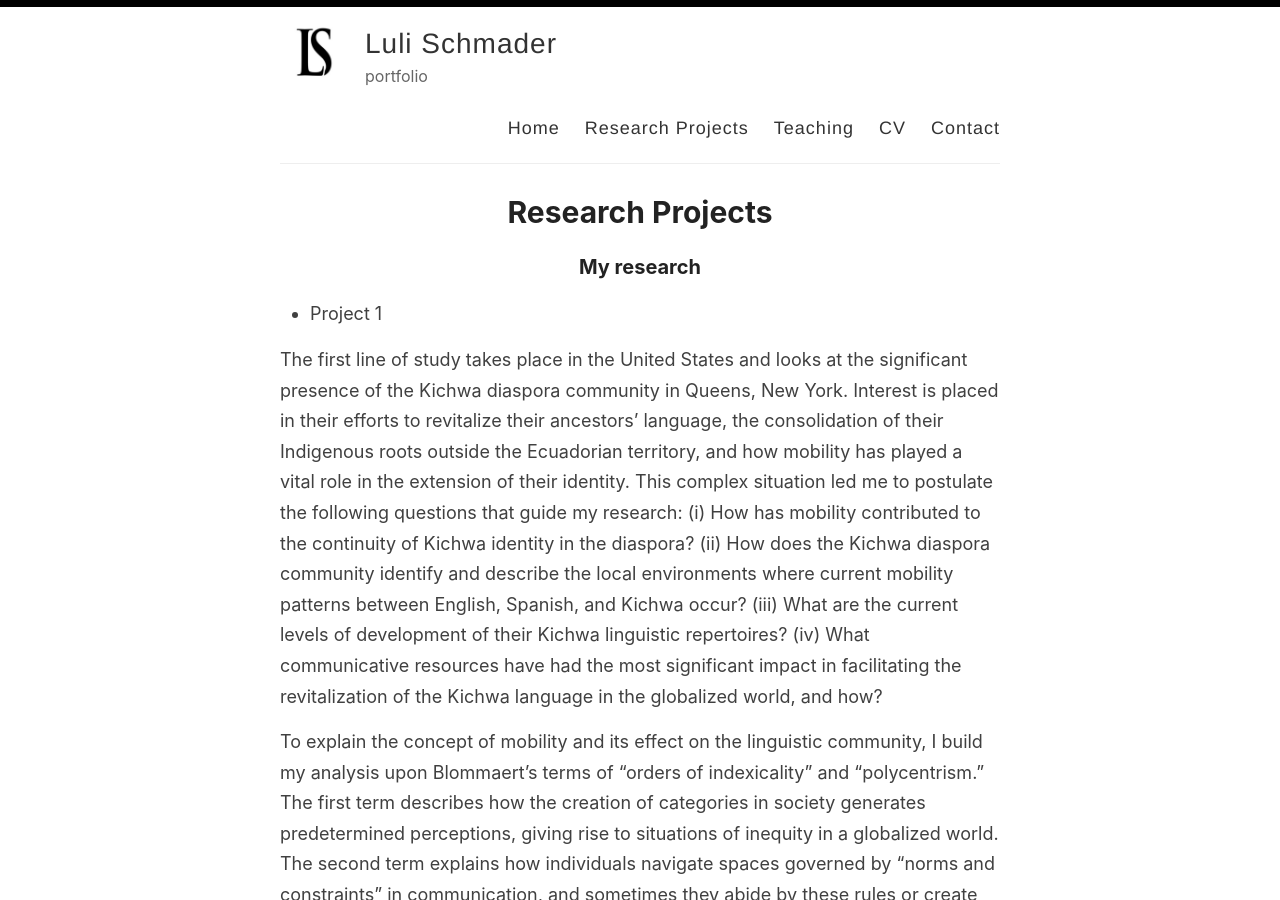
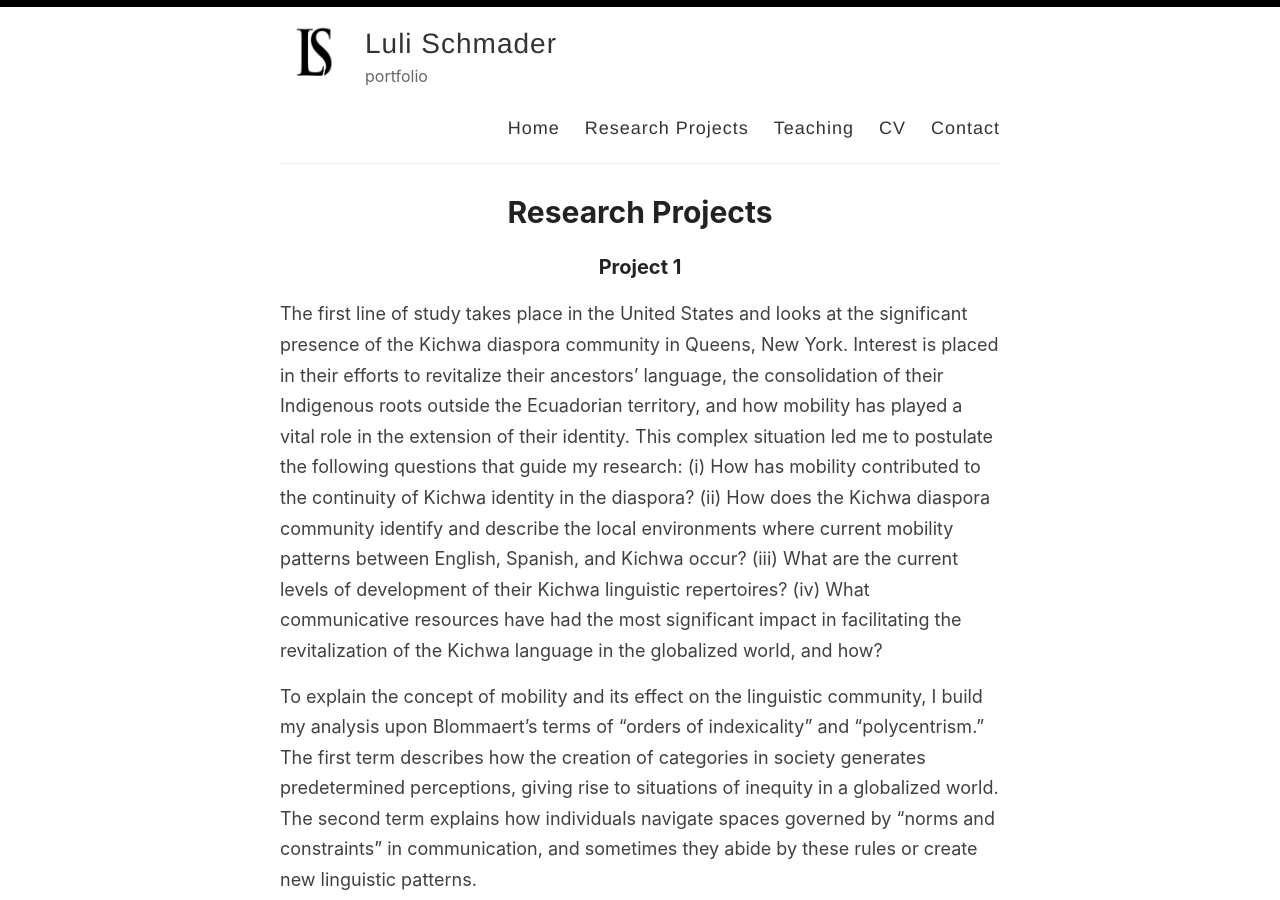
Before and after one commit to lulischmader/lulischmader.github.io, a Jekyll site: the page built from _pages/research-projects.md, in a window 1280 px wide and 900 px high. Built offline with Jekyll 4.4.1, drawn with Linux system fonts in a browser that asks for light colours.

Commit message:
Update research-projects.md

```diff
--- a/_pages/research-projects.md
+++ b/_pages/research-projects.md
@@ -4,10 +4,7 @@
 permalink: /research-projects/
 ---
 
-### My research
-
-
-- Project 1
+### **Project 1**
 
 > The first line of study takes place in the United States and looks at the significant presence of the Kichwa diaspora community in Queens, New York. Interest is placed in their efforts to revitalize their ancestors’ language, the consolidation of their Indigenous roots outside the Ecuadorian territory, and how mobility has played a vital role in the extension of their identity. This complex situation led me to postulate the following questions that guide my research:
 (i) How has mobility contributed to the continuity of Kichwa identity in the diaspora?
@@ -20,7 +17,6 @@
 
 > Connecting the Kichwa immigration, intergenerational trauma, and the new wave of language revitalization is crucial to understand the diaspora’s efforts to reclaim their identity and language. This analysis aims to promote further studies of the Kichwa language in the United States. I have started a qualitative research method through interviews with the young Kichwa generations, and I plan to continue expanding this project by adding quantitative methods.
 
-
-- Project 2
+### **Project 2**
 
 > My second line of investigation takes place in the Ecuadorian Amazon. I am drawing from the ancestral knowledge and Indigenous cosmovision of the **“Sumak Kawsay”** (Good living) and **“Sacha Kawsay,”** (Living Forest) along with the Rights of Nature that are protected under the Constitution of Ecuador. I analyze the interaction between individuals, Indigenous communities, and the government to reach a consensus that looks after the well-being of local and national ecosystems. Countries such as Ecuador and Bolivia have integrated legislation in favor of Nature. These innovative ways of living in harmony with the environment can also be applied in the global context to reverse the accelerated destruction of Nature.
```
